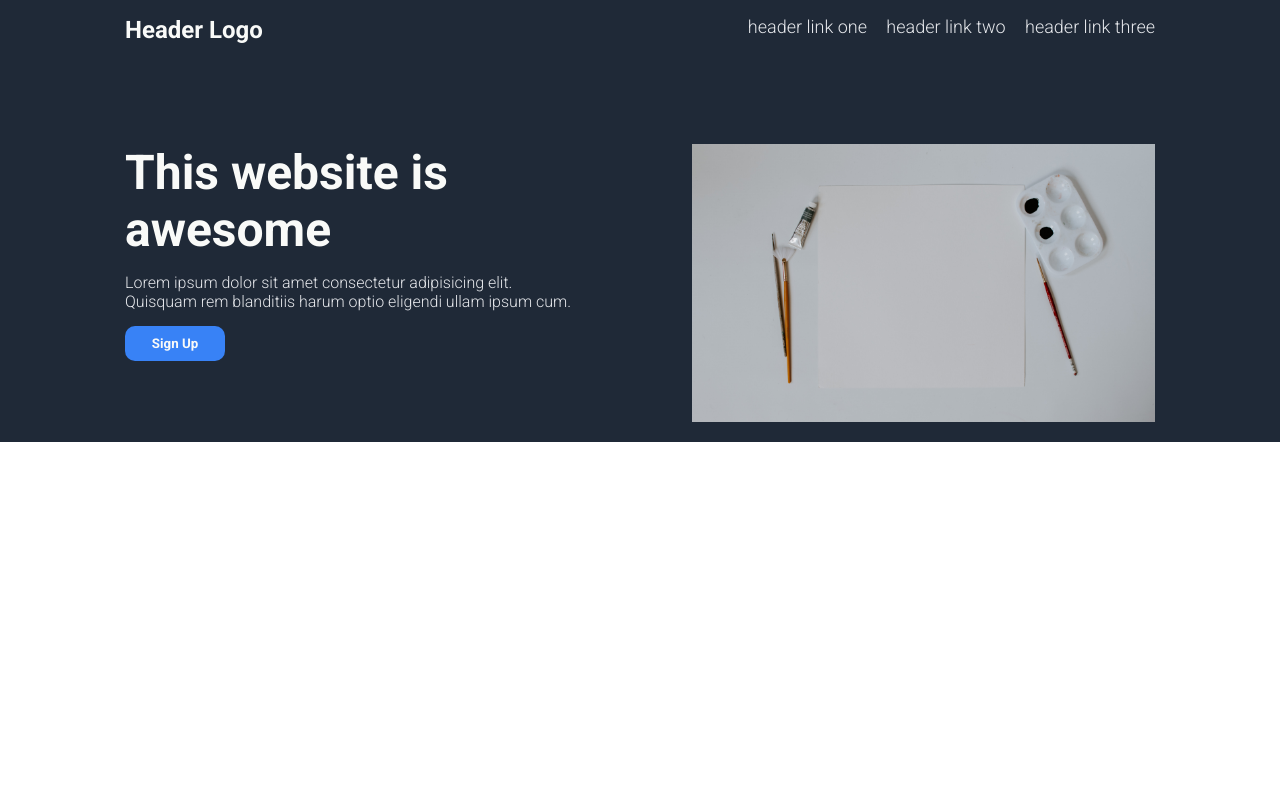
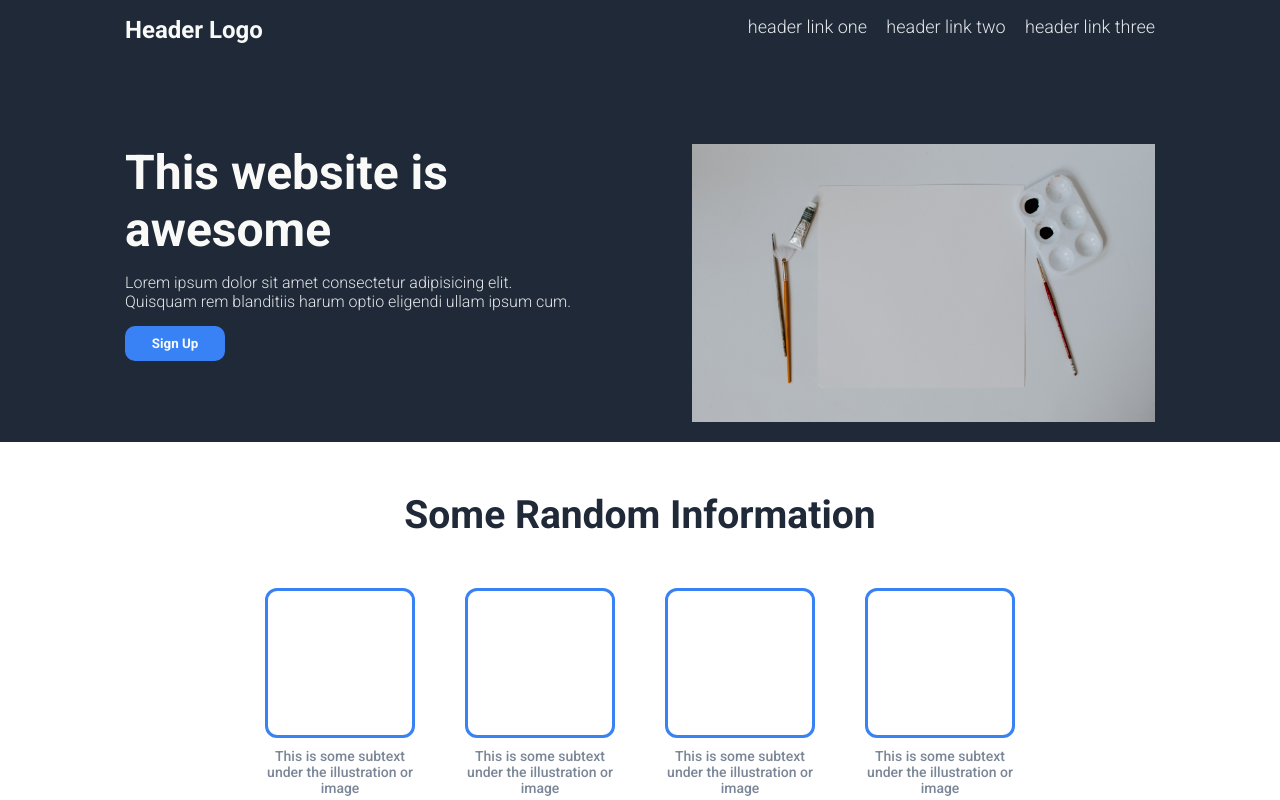
Before and after one commit to nuclax96/Landing_Page, a plain HTML site: page index.html in a window 1280 px wide. Drawn offline with Linux system fonts and the light colour scheme.

Commit message:
Added Cards section

```diff
--- a/index.html
+++ b/index.html
@@ -35,5 +35,37 @@
         </div>
       </div>
     </header>
+
+    <main>
+      <div class="secondary-heading"><h2>Some Random Information</h2></div>
+      <div class="main-info-card">
+        <div class="info-card-container">
+          <div class="card-info">
+            <div class="card"></div>
+            <p class="card-text">
+              This is some subtext under the illustration or image
+            </p>
+          </div>
+          <div class="card-info">
+            <div class="card"></div>
+            <p class="card-text">
+              This is some subtext under the illustration or image
+            </p>
+          </div>
+          <div class="card-info">
+            <div class="card"></div>
+            <p class="card-text">
+              This is some subtext under the illustration or image
+            </p>
+          </div>
+          <div class="card-info">
+            <div class="card"></div>
+            <p class="card-text">
+              This is some subtext under the illustration or image
+            </p>
+          </div>
+        </div>
+      </div>
+    </main>
   </body>
 </html>
--- a/style.css
+++ b/style.css
@@ -88,3 +88,42 @@ header {
   border-radius: 10px;
   font-weight: bold;
 }
+
+.main-info-card {
+  display: flex;
+  justify-content: center;
+}
+
+.info-card-container {
+  display: flex;
+  justify-content: space-between;
+  gap: 50px;
+}
+
+.card-info {
+  width: 150px;
+  /* text-align: ; */
+}
+.card {
+  width: 150px;
+  height: 150px;
+  border: 3px solid #3882f6;
+  border-radius: 12px;
+}
+
+.card-text {
+  text-align: center;
+  font-size: 14px;
+  color: #6d7a8de8;
+  margin-top: 10px;
+}
+
+.secondary-heading {
+  display: flex;
+  justify-content: center;
+  font-size: 26px;
+  font-weight: bolder;
+  color: #1f2937;
+  margin-bottom: 50px;
+  margin-top: 50px;
+}
```
